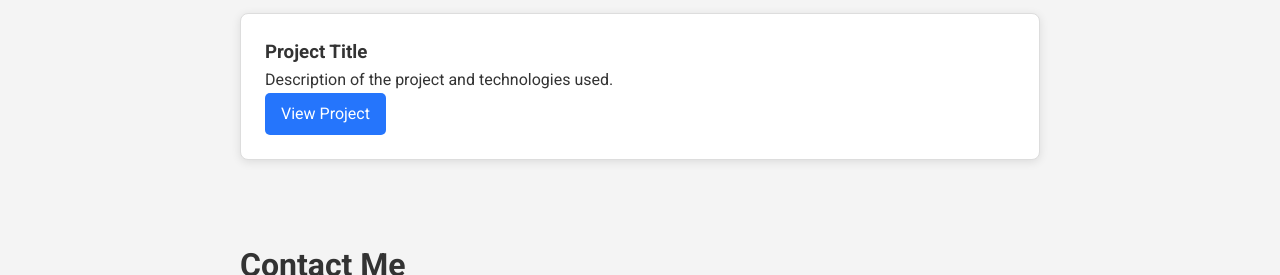
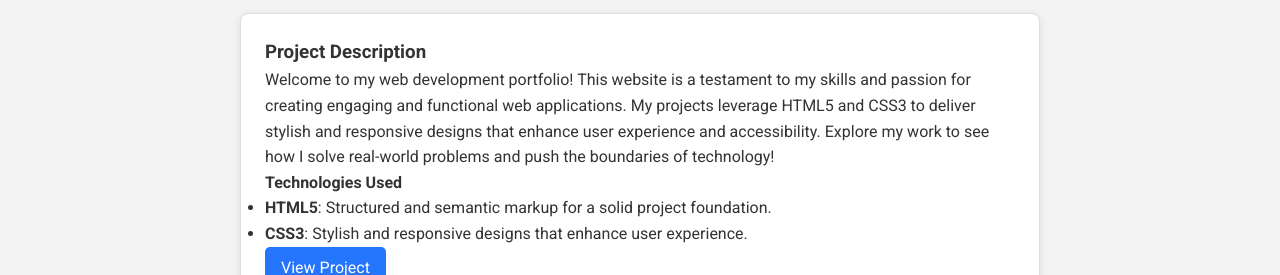
Before and after one commit to puppalamohan/mohanportfolio, a plain HTML site: page index.html in a window 1280 px wide. Shown: the part 525-800 px from the top of the page. Drawn offline with Linux system fonts and the light colour scheme.

Commit message:
index.html

```diff
--- a/index.html
+++ b/index.html
@@ -33,11 +33,17 @@
         <div class="container">
             <h2>Projects</h2>
             <div class="project-card">
-                <h3>Project Title</h3>
-                <p>Description of the project and technologies used.</p>
+                <h3>Project Description</h3>
+                <p>Welcome to my web development portfolio! This website is a testament to my skills and passion for creating engaging and functional web applications. My projects leverage HTML5 and CSS3 to deliver stylish and responsive designs that enhance user experience and accessibility. Explore my work to see how I solve real-world problems and push the boundaries of technology!</p>
+
+                <h4>Technologies Used</h4>
+                <ul>
+                    <li><strong>HTML5</strong>: Structured and semantic markup for a solid project foundation.</li>
+                    <li><strong>CSS3</strong>: Stylish and responsive designs that enhance user experience.</li>
+                </ul>
+
                 <a href="https://github.com/puppalamohan?tab=repositories" class="btn">View Project</a>
-</div>
-            <!-- Add more project cards as needed -->
+            </div>
         </div>
     </section>
 
```
